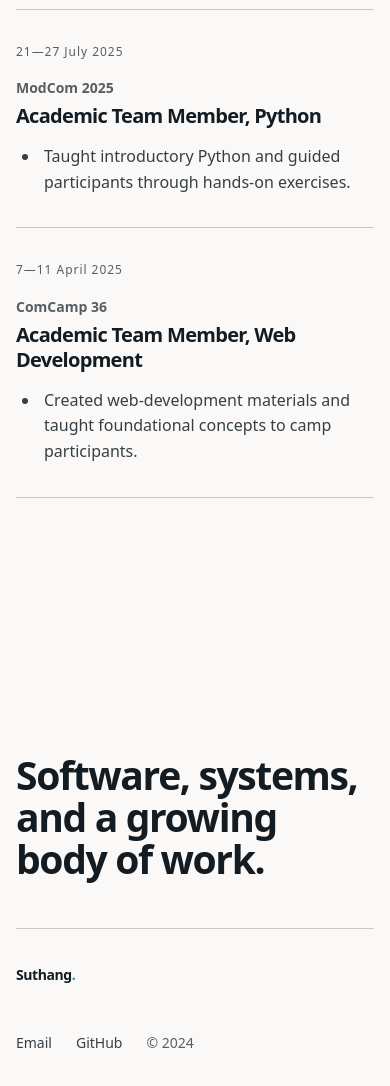
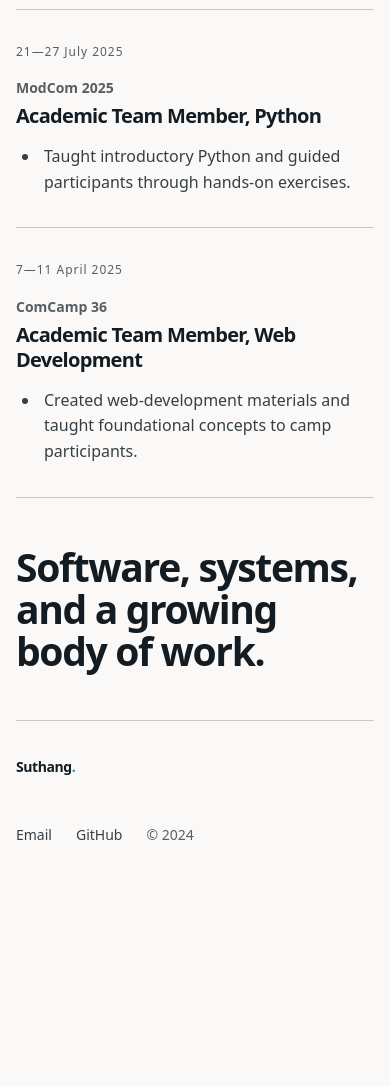
Before and after one commit to oangsa/portfolio-oangsa, a Next.js app: page /profile in a window 390 px wide. Shown: the part 3091-4177 px from the top of the page. After the commit the page ends 3996 px from the top, so only its background shows below. Built offline with nearby package versions, Linux system fonts and the light colour scheme.

Commit message:
change footer padding

```diff
--- a/app/globals.css
+++ b/app/globals.css
@@ -763,7 +763,7 @@
 .site-footer {
   display: grid;
   gap: var(--space-xl);
-  padding-block: var(--space-3xl) var(--space-xl);
+  padding-block: var(--space-2xl) var(--space-xl);
 }
 
 .footer-statement {
@@ -861,7 +861,34 @@
   pointer-events: none;
 }
 
+@media (max-width: 39.999rem) {
+  .home-page .projects-section:last-child {
+    padding-bottom: 0;
+  }
+
+  .about-page {
+    padding-bottom: 0;
+  }
+
+  .about-page .resume-section:last-child {
+    padding-bottom: 0;
+  }
+
+  .site-footer {
+    padding-top: var(--space-xl);
+  }
+}
+
 @media (min-width: 40rem) {
+  .home-page .projects-section:last-child,
+  .about-page .resume-section:last-child {
+    padding-bottom: var(--space-2xl);
+  }
+
+  .about-page {
+    padding-bottom: 0;
+  }
+
   .nav-links {
     display: flex;
   }
```
